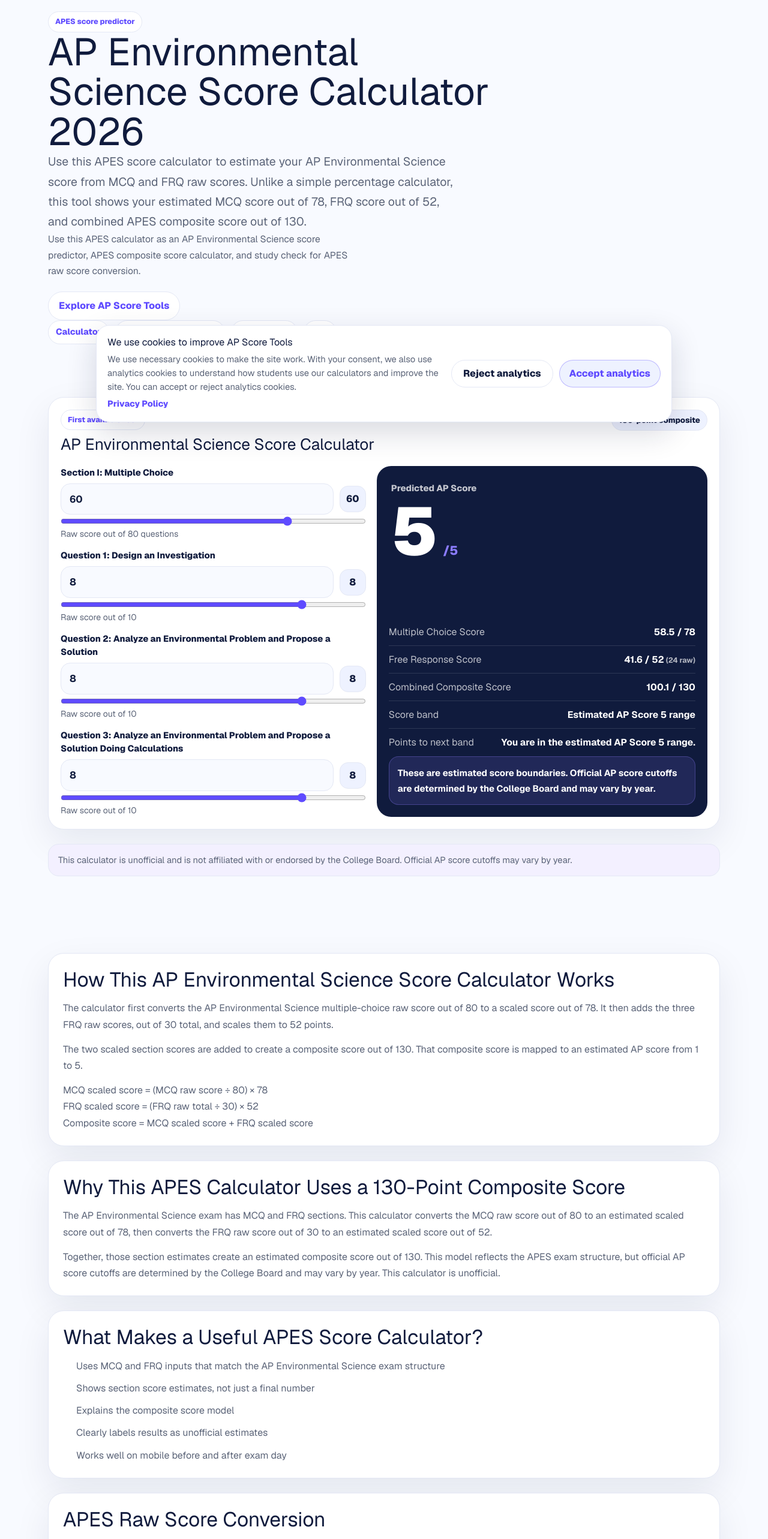
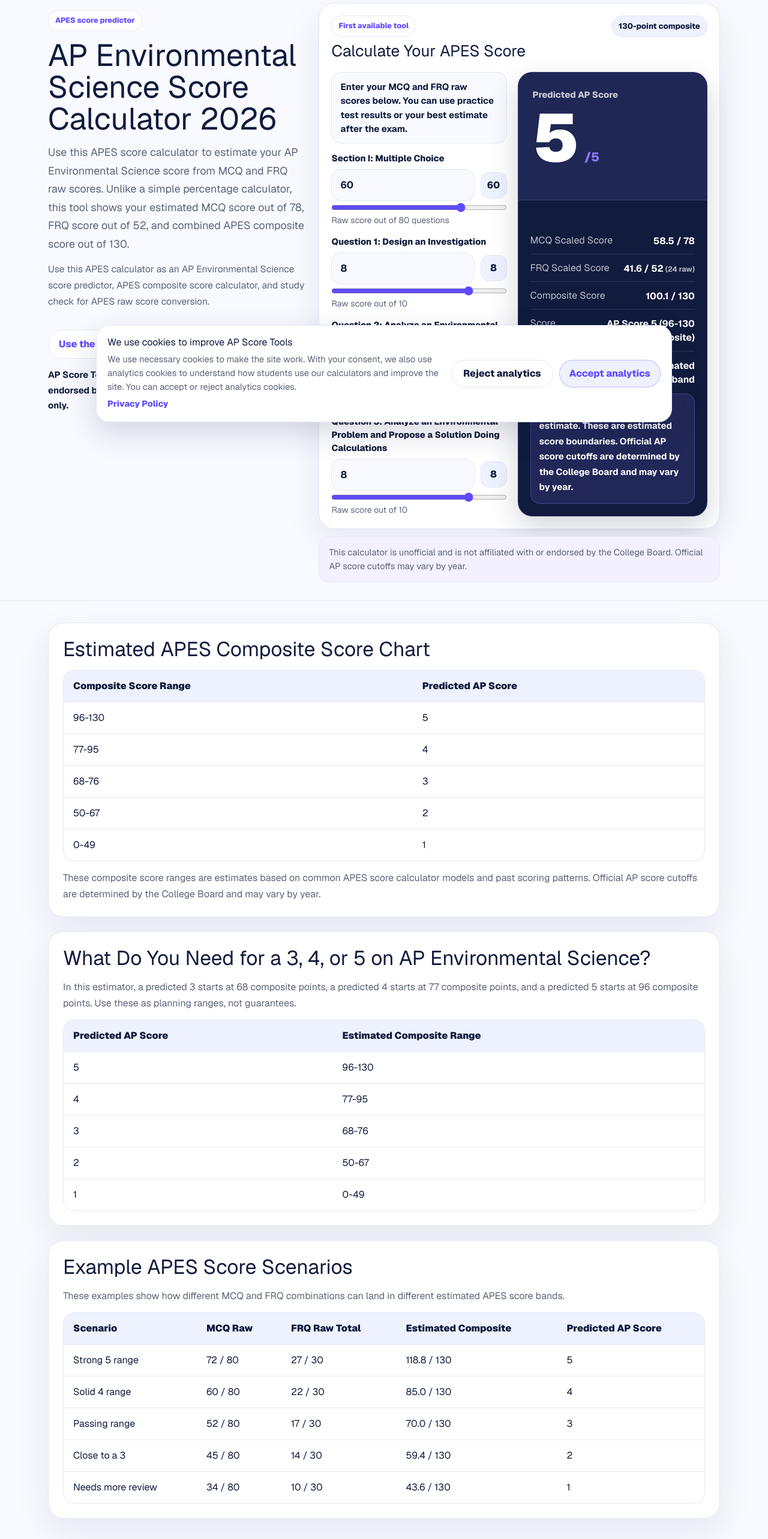
Before and after one commit to clairesun0731-art/apscoretools, a Next.js app: page /ap-environmental-science-score-calculator in a window 1280 px wide. Shown: the part 80-2646 px from the top of the page at 60% size. Built offline with nearby package versions, Linux system fonts and the light colour scheme; no server answers.

Commit message:
Optimize APES calculator page

```diff
--- a/app/ap-environmental-science-score-calculator/ApesCalculator.tsx
+++ b/app/ap-environmental-science-score-calculator/ApesCalculator.tsx
@@ -26,6 +26,22 @@ const nextThresholdByScore: Record<Exclude<ScoreBand, 5>, number> = {
   2: 68,
   3: 77,
   4: 96,
+};
+
+const scoreRangeByScore: Record<ScoreBand, string> = {
+  1: "0-49",
+  2: "50-67",
+  3: "68-76",
+  4: "77-95",
+  5: "96-130",
+};
+
+const feedbackByScore: Record<ScoreBand, string> = {
+  5: "Strong 5 range based on this estimate.",
+  4: "You are in the estimated 4 range. Improve your MCQ or FRQ score to move closer to a 5.",
+  3: "You are in the estimated passing range. A few more raw points could move you closer to a 4.",
+  2: "You may need more review to reach the passing range.",
+  1: "You may need more review to reach the passing range.",
 };
 
 function clamp(value: number, min: number, max: number) {
@@ -108,23 +124,28 @@ export default function ApesCalculator({ mode = "full" }: ApesCalculatorProps) {
     const nextScore = score === 5 ? null : ((score + 1) as ScoreBand);
     const pointsAway =
       nextThreshold === null ? 0 : Math.max(0, nextThreshold - composite);
-    const nextBandMessage =
+    const pointsToNextBand =
       score === 5
-        ? "You are in the estimated AP Score 5 range."
-        : `You are about ${pointsAway.toFixed(
-            1,
-          )} composite points away from the estimated AP Score ${nextScore} range.`;
-
+        ? "Top estimated band"
+        : `${pointsAway.toFixed(1)} points to AP Score ${nextScore}`;
     return {
       composite,
       frqRawTotal,
       frqScaled,
       mcqScaled,
-      nextBandMessage,
+      pointsToNextBand,
       score,
-      scoreBand: `Estimated AP Score ${score} range`,
+      scoreBand: `AP Score ${score} (${scoreRangeByScore[score]} composite)`,
+      feedback: feedbackByScore[score],
     };
   }, [frq1, frq2, frq3, mcqRaw]);
+
+  useEffect(() => {
+    trackEvent("apes_calculator_view", {
+      calculator_name: "apes_score_calculator",
+      page_type: pageType,
+    });
+  }, [pageType]);
 
   function handleInputChange(
     inputField: InputField,
@@ -147,6 +168,12 @@ export default function ApesCalculator({ mode = "full" }: ApesCalculatorProps) {
       input_field: inputField,
       page_type: pageType,
     });
+
+    trackEvent("apes_calculator_input_change", {
+      calculator_name: "apes_score_calculator",
+      input_field: inputField,
+      page_type: pageType,
+    });
   }
 
   useEffect(() => {
@@ -159,10 +186,18 @@ export default function ApesCalculator({ mode = "full" }: ApesCalculatorProps) {
         composite_score: Number(result.composite.toFixed(1)),
         page_type: pageType,
       });
+
+      trackEvent("apes_result_view", {
+        calculator_name: "apes_score_calculator",
+        predicted_score: result.score,
+        composite_score: Number(result.composite.toFixed(1)),
+        score_band: result.scoreBand,
+        page_type: pageType,
+      });
     }, 800);
 
     return () => window.clearTimeout(timeoutId);
-  }, [pageType, result.composite, result.score]);
+  }, [pageType, result.composite, result.score, result.scoreBand]);
 
   return (
     <section
@@ -174,13 +209,24 @@ export default function ApesCalculator({ mode = "full" }: ApesCalculatorProps) {
           <span className="kicker">
             {isCompact ? "Live calculator" : "First available tool"}
           </span>
-          <h2>AP Environmental Science Score Calculator</h2>
+          <h2>
+            {isCompact
+              ? "AP Environmental Science Score Calculator"
+              : "Calculate Your APES Score"}
+          </h2>
         </div>
         {!isCompact && <span className="score-chip">130-point composite</span>}
       </div>
 
       <div className="calculator-body">
         <form className="input-card" onSubmit={(event) => event.preventDefault()}>
+          {!isCompact && (
+            <p className="calculator-helper-copy">
+              Enter your MCQ and FRQ raw scores below. You can use practice test
+              results or your best estimate after the exam.
+            </p>
+          )}
+
           <ScoreField
             helper="Raw score out of 80 questions"
             id="mcq"
@@ -231,11 +277,11 @@ export default function ApesCalculator({ mode = "full" }: ApesCalculatorProps) {
             {!isCompact && (
               <>
                 <div className="metric">
-                  <span>Multiple Choice Score</span>
+                  <span>MCQ Scaled Score</span>
                   <strong>{formatScore(result.mcqScaled, 78)} / 78</strong>
                 </div>
                 <div className="metric">
-                  <span>Free Response Score</span>
+                  <span>FRQ Scaled Score</span>
                   <strong>
                     {formatScore(result.frqScaled, 52)} / 52
                     <small> ({result.frqRawTotal} raw)</small>
@@ -244,18 +290,18 @@ export default function ApesCalculator({ mode = "full" }: ApesCalculatorProps) {
               </>
             )}
             <div className="metric">
-              <span>Combined Composite Score</span>
+              <span>Composite Score</span>
               <strong>{formatScore(result.composite, 130)} / 130</strong>
             </div>
             {!isCompact && (
               <>
                 <div className="metric">
-                  <span>Score band</span>
+                  <span>Score Band</span>
                   <strong>{result.scoreBand}</strong>
                 </div>
                 <div className="metric">
                   <span>Points to next band</span>
-                  <strong>{result.nextBandMessage}</strong>
+                  <strong>{result.pointsToNextBand}</strong>
                 </div>
               </>
             )}
@@ -279,8 +325,9 @@ export default function ApesCalculator({ mode = "full" }: ApesCalculatorProps) {
               </>
             ) : (
               <p className="feedback">
-                These are estimated score boundaries. Official AP score cutoffs
-                are determined by the College Board and may vary by year.
+                {result.feedback} These are estimated score boundaries.
+                Official AP score cutoffs are determined by the College Board
+                and may vary by year.
               </p>
             )}
           </div>
--- a/app/ap-environmental-science-score-calculator/page.tsx
+++ b/app/ap-environmental-science-score-calculator/page.tsx
@@ -1,5 +1,4 @@
 import type { Metadata } from "next";
-import Link from "next/link";
 import JsonLd from "@/components/JsonLd";
 import TrackedLink from "@/components/TrackedLink";
 import ApesCalculator from "./ApesCalculator";
@@ -7,10 +6,10 @@ import ApesCalculator from "./ApesCalculator";
 export const metadata: Metadata = {
   title: {
     absolute:
-      "APES Score Calculator 2026 | AP Environmental Science Score Predictor",
+      "AP Environmental Science Score Calculator 2026 | APES Score Predictor",
   },
   description:
-    "Enter your MCQ and FRQ raw scores to estimate your APES score. Free unofficial AP Environmental Science score calculator with composite score out of 130.",
+    "Estimate your AP Environmental Science score with our free APES score calculator. Enter your MCQ and FRQ raw scores to predict your unofficial AP score from 1 to 5.",
   alternates: {
     canonical:
       "https://www.apscoretools.com/ap-environmental-science-score-calculator/",
@@ -47,6 +46,52 @@ const faqs = [
     question: "Do AP Environmental Science score cutoffs change every year?",
     answer:
       "Yes, official AP score cutoffs can vary by year. This calculator uses estimated ranges based on common APES calculator models and past scoring patterns.",
+  },
+];
+
+const estimatedScoreBands = [
+  { predictedScore: "5", compositeRange: "96-130" },
+  { predictedScore: "4", compositeRange: "77-95" },
+  { predictedScore: "3", compositeRange: "68-76" },
+  { predictedScore: "2", compositeRange: "50-67" },
+  { predictedScore: "1", compositeRange: "0-49" },
+];
+
+const exampleScenarios = [
+  {
+    scenario: "Strong 5 range",
+    mcq: "72 / 80",
+    frq: "27 / 30",
+    composite: "118.8 / 130",
+    predictedScore: "5",
+  },
+  {
+    scenario: "Solid 4 range",
+    mcq: "60 / 80",
+    frq: "22 / 30",
+    composite: "85.0 / 130",
+    predictedScore: "4",
+  },
+  {
+    scenario: "Passing range",
+    mcq: "52 / 80",
+    frq: "17 / 30",
+    composite: "70.0 / 130",
+    predictedScore: "3",
+  },
+  {
+    scenario: "Close to a 3",
+    mcq: "45 / 80",
+    frq: "14 / 30",
+    composite: "59.4 / 130",
+    predictedScore: "2",
+  },
+  {
+    scenario: "Needs more review",
+    mcq: "34 / 80",
+    frq: "10 / 30",
+    composite: "43.6 / 130",
+    predictedScore: "1",
   },
 ];
 
@@ -152,16 +197,17 @@ export default function ApEnvironmentalScienceScoreCalculatorPage() {
     <main className="page">
       <JsonLd data={jsonLd} />
 
-      <section className="container hero">
-        <div>
+      <section className="hero-tool apes-hero-tool">
+        <div className="container hero-tool-grid apes-hero-grid">
+          <div className="hero-copy apes-hero-copy">
             <span className="eyebrow">APES score predictor</span>
             <h1>AP Environmental Science Score Calculator 2026</h1>
             <p className="lead">
               Use this APES score calculator to estimate your AP Environmental
               Science score from MCQ and FRQ raw scores. Unlike a simple
-            percentage calculator, this tool shows your estimated MCQ score out
-            of 78, FRQ score out of 52, and combined APES composite score out
-            of 130.
+              percentage calculator, this tool shows your estimated MCQ score
+              out of 78, FRQ score out of 52, and combined APES composite score
+              out of 130.
             </p>
             <p className="short-note">
               Use this APES calculator as an AP Environmental Science score
@@ -169,28 +215,132 @@ export default function ApEnvironmentalScienceScoreCalculatorPage() {
               APES raw score conversion.
             </p>
             <div className="hero-actions">
-            <Link className="button" href="/">
-              Explore AP Score Tools
-            </Link>
+              <TrackedLink
+                className="button"
+                eventName="apes_calculator_view"
+                eventParams={{ source: "hero_cta" }}
+                href="#calculator"
+              >
+                Use the Calculator
+              </TrackedLink>
+              <TrackedLink
+                className="button secondary"
+                eventName="apes_score_chart_click"
+                eventParams={{ source: "hero_cta" }}
+                href="#score-chart"
+              >
+                View Score Chart
+              </TrackedLink>
             </div>
-          <nav className="quick-links" aria-label="APES page sections">
-            <a href="#calculator">Calculator</a>
-            <a href="#raw-score-conversion">Raw score conversion</a>
-            <a href="#score-chart">Score chart</a>
-            <a href="#faq">FAQ</a>
-          </nav>
+            <p className="trust-line">
+              AP Score Tools is unofficial and is not affiliated with or
+              endorsed by the College Board. Results are estimates only.
+            </p>
           </div>
-      </section>
 
-      <section className="section" id="calculator">
-        <div className="container content-stack">
+          <div className="hero-calculator-panel" id="calculator">
             <ApesCalculator mode="full" />
             <article className="disclaimer">
               <p>
                 This calculator is unofficial and is not affiliated with or
-              endorsed by the College Board. Official AP score cutoffs may vary
-              by year.
+                endorsed by the College Board. Official AP score cutoffs may
+                vary by year.
               </p>
+            </article>
+          </div>
+        </div>
+      </section>
+
+      <section className="section score-chart-section" id="score-chart">
+        <div className="container content-stack">
+          <article className="card prose-card">
+            <h2>Estimated APES Composite Score Chart</h2>
+            <div className="table-wrap">
+              <table>
+                <thead>
+                  <tr>
+                    <th>Composite Score Range</th>
+                    <th>Predicted AP Score</th>
+                  </tr>
+                </thead>
+                <tbody>
+                  {estimatedScoreBands.map((band) => (
+                    <tr key={band.predictedScore}>
+                      <td>{band.compositeRange}</td>
+                      <td>{band.predictedScore}</td>
+                    </tr>
+                  ))}
+                </tbody>
+              </table>
+            </div>
+            <p>
+              These composite score ranges are estimates based on common APES
+              score calculator models and past scoring patterns. Official AP
+              score cutoffs are determined by the College Board and may vary by
+              year.
+            </p>
+          </article>
+
+          <article className="card prose-card">
+            <h2>
+              What Do You Need for a 3, 4, or 5 on AP Environmental Science?
+            </h2>
+            <p>
+              In this estimator, a predicted 3 starts at 68 composite points, a
+              predicted 4 starts at 77 composite points, and a predicted 5
+              starts at 96 composite points. Use these as planning ranges, not
+              guarantees.
+            </p>
+            <div className="table-wrap">
+              <table>
+                <thead>
+                  <tr>
+                    <th>Predicted AP Score</th>
+                    <th>Estimated Composite Range</th>
+                  </tr>
+                </thead>
+                <tbody>
+                  {estimatedScoreBands.map((band) => (
+                    <tr key={band.predictedScore}>
+                      <td>{band.predictedScore}</td>
+                      <td>{band.compositeRange}</td>
+                    </tr>
+                  ))}
+                </tbody>
+              </table>
+            </div>
+          </article>
+
+          <article className="card prose-card">
+            <h2>Example APES Score Scenarios</h2>
+            <p>
+              These examples show how different MCQ and FRQ combinations can
+              land in different estimated APES score bands.
+            </p>
+            <div className="table-wrap">
+              <table>
+                <thead>
+                  <tr>
+                    <th>Scenario</th>
+                    <th>MCQ Raw</th>
+                    <th>FRQ Raw Total</th>
+                    <th>Estimated Composite</th>
+                    <th>Predicted AP Score</th>
+                  </tr>
+                </thead>
+                <tbody>
+                  {exampleScenarios.map((scenario) => (
+                    <tr key={scenario.scenario}>
+                      <td>{scenario.scenario}</td>
+                      <td>{scenario.mcq}</td>
+                      <td>{scenario.frq}</td>
+                      <td>{scenario.composite}</td>
+                      <td>{scenario.predictedScore}</td>
+                    </tr>
+                  ))}
+                </tbody>
+              </table>
+            </div>
           </article>
         </div>
       </section>
@@ -297,7 +447,7 @@ export default function ApEnvironmentalScienceScoreCalculatorPage() {
               </TrackedLink>{" "}
               or browse the{" "}
               <TrackedLink
-                eventName="calculator_hub_click"
+                eventName="apes_explore_click"
                 eventParams={{ source: "apes_calculator_page" }}
                 href="/ap-score-calculators/"
               >
@@ -347,62 +497,6 @@ export default function ApEnvironmentalScienceScoreCalculatorPage() {
             </div>
           </article>
 
-          <article className="card prose-card" id="score-chart">
-            <h2>Estimated APES Composite Score Chart</h2>
-            <div className="table-wrap">
-              <table>
-                <thead>
-                  <tr>
-                    <th>Composite Score Range</th>
-                    <th>Predicted AP Score</th>
-                  </tr>
-                </thead>
-                <tbody>
-                  <tr>
-                    <td>96-130</td>
-                    <td>5</td>
-                  </tr>
-                  <tr>
-                    <td>77-95</td>
-                    <td>4</td>
-                  </tr>
-                  <tr>
-                    <td>68-76</td>
-                    <td>3</td>
-                  </tr>
-                  <tr>
-                    <td>50-67</td>
-                    <td>2</td>
-                  </tr>
-                  <tr>
-                    <td>0-49</td>
-                    <td>1</td>
-                  </tr>
-                </tbody>
-              </table>
-            </div>
-            <p>
-              These composite score ranges are estimates based on common APES
-              score calculator models and past scoring patterns. Official AP
-              score cutoffs are determined by the College Board and may vary by
-              year.
-            </p>
-          </article>
-
-          <article className="card prose-card">
-            <h2>
-              What Score Do You Need for a 3, 4, or 5 on AP Environmental
-              Science?
-            </h2>
-            <p>
-              In this estimator, you need about 68 composite points for a
-              predicted 3, 77 composite points for a predicted 4, and 96
-              composite points for a predicted 5. Because official AP score
-              cutoffs can vary by year, use these numbers as planning estimates
-              instead of guarantees.
-            </p>
-          </article>
-
           <article className="card prose-card">
             <h2>2026 AP Environmental Science Exam Date and Score Release</h2>
             <p>
@@ -438,7 +532,7 @@ export default function ApEnvironmentalScienceScoreCalculatorPage() {
             <div className="hero-actions">
               <TrackedLink
                 className="button secondary"
-                eventName="scoring_guide_click"
+                eventName="apes_explore_click"
                 eventParams={{ source: "apes_calculator_page" }}
                 href="/how-ap-environmental-science-is-scored/"
               >
@@ -446,7 +540,7 @@ export default function ApEnvironmentalScienceScoreCalculatorPage() {
               </TrackedLink>
               <TrackedLink
                 className="button"
-                eventName="calculator_hub_click"
+                eventName="apes_explore_click"
                 eventParams={{ source: "apes_calculator_page" }}
                 href="/ap-score-calculators/"
               >
@@ -454,7 +548,7 @@ export default function ApEnvironmentalScienceScoreCalculatorPage() {
               </TrackedLink>
               <TrackedLink
                 className="button secondary"
-                eventName="coming_soon_subject_click"
+                eventName="apes_explore_click"
                 eventParams={{
                   subject: "ap_biology",
                   source: "apes_calculator_page",
@@ -465,7 +559,7 @@ export default function ApEnvironmentalScienceScoreCalculatorPage() {
               </TrackedLink>
               <TrackedLink
                 className="button secondary"
-                eventName="coming_soon_subject_click"
+                eventName="apes_explore_click"
                 eventParams={{
                   subject: "ap_chemistry",
                   source: "apes_calculator_page",
--- a/app/globals.css
+++ b/app/globals.css
@@ -166,6 +166,35 @@ input {
   grid-template-columns: minmax(0, 0.86fr) minmax(420px, 1.14fr);
   gap: 30px;
   align-items: start;
+}
+
+.apes-hero-tool {
+  border-bottom: 1px solid var(--border);
+  padding: 28px 0 30px;
+}
+
+.apes-hero-grid {
+  grid-template-columns: minmax(320px, 0.78fr) minmax(560px, 1.22fr);
+  gap: 24px;
+}
+
+.apes-hero-copy {
+  gap: 12px;
+  padding-top: 8px;
+}
+
+.apes-hero-copy h1 {
+  max-width: 620px;
+  font-size: clamp(2.05rem, 4vw, 3.25rem);
+}
+
+.apes-hero-copy .lead {
+  font-size: clamp(1rem, 1.4vw, 1.12rem);
+}
+
+.hero-calculator-panel {
+  display: grid;
+  gap: 12px;
 }
 
 .hero-copy {
@@ -389,6 +418,17 @@ p {
   align-content: start;
 }
 
+.calculator-helper-copy {
+  border: 1px solid var(--border);
+  border-radius: 16px;
+  background: var(--background);
+  color: var(--foreground);
+  font-size: 0.94rem;
+  font-weight: 650;
+  line-height: 1.55;
+  padding: 12px 14px;
+}
+
 .chemistry-input-card {
   grid-template-columns: repeat(2, minmax(0, 1fr));
 }
@@ -490,13 +530,17 @@ p {
   display: grid;
   min-height: 100%;
   overflow: hidden;
+  border: 1px solid rgba(139, 124, 255, 0.24);
   border-radius: 24px;
   background: var(--foreground);
   color: #ffffff;
+  box-shadow: 0 18px 48px rgba(16, 27, 61, 0.18);
 }
 
 .result-top {
-  padding: 24px 24px 8px;
+  border-bottom: 1px solid rgba(255, 255, 255, 0.12);
+  background: rgba(139, 124, 255, 0.12);
+  padding: 24px 24px 12px;
 }
 
 .result-top p {
@@ -530,7 +574,7 @@ p {
   display: grid;
   gap: 11px;
   align-content: end;
-  padding: 14px 20px 20px;
+  padding: 16px 20px 20px;
 }
 
 .metric {
@@ -574,6 +618,10 @@ p {
 
 .compact-feedback {
   padding: 10px 12px;
+}
+
+.score-chart-section {
+  padding-top: 36px;
 }
 
 .result-link {
```
Lines whose indentation alone changed are shown as unchanged.
